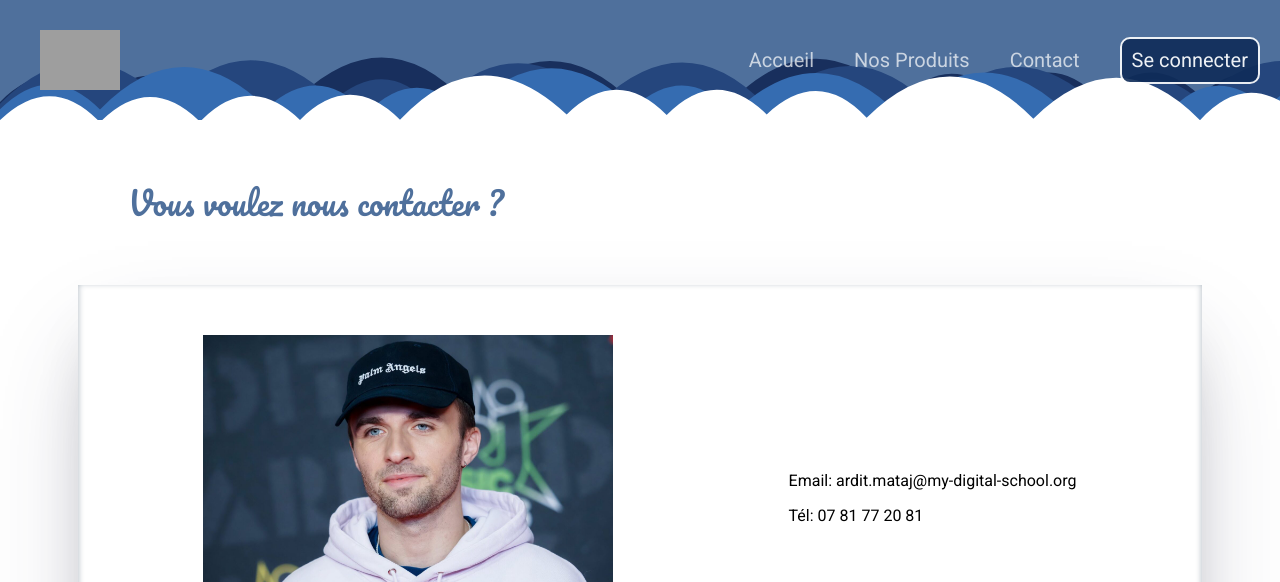
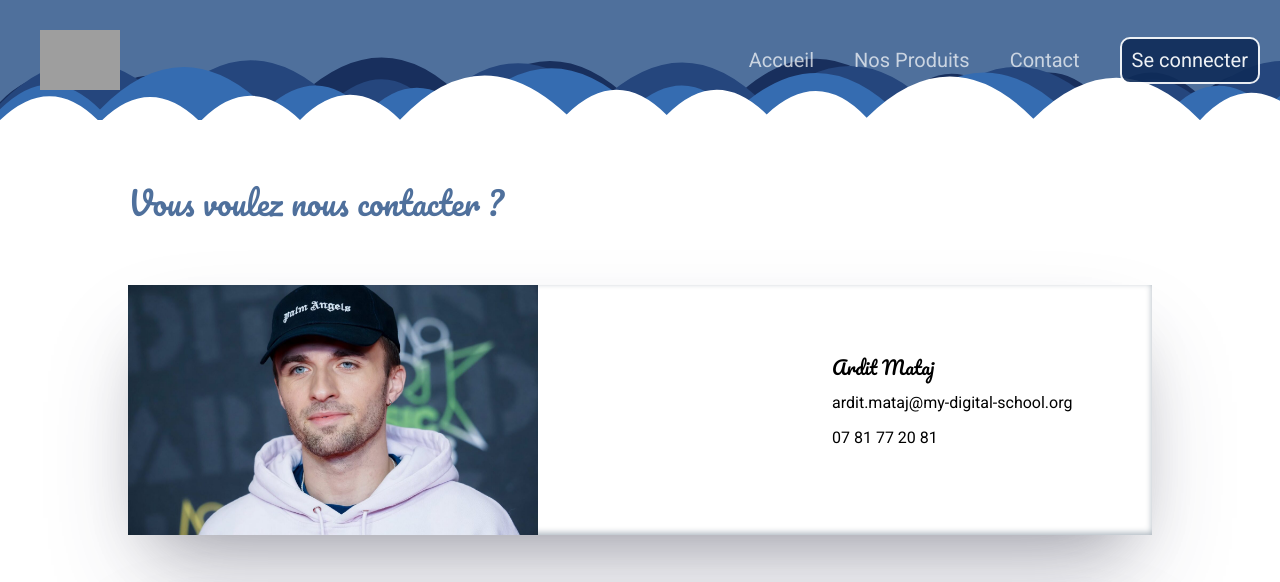
Before and after one commit to ArditMDS/Cumuloc, a Symfony app: template templates/contact/index.html.twig in a window 1280 px wide. Shown: the top 582 px of the page. Run offline with Twig, Linux system fonts and the light colour scheme; the template is opened without the code that fills it, so the values that code supplies are empty; some libraries are stand-ins or nearby versions; grey boxes are pictures that could not be loaded.

Commit message:
Change clouds height on footer, change contact card design

```diff
--- a/public/style/style.css
+++ b/public/style/style.css
@@ -244,11 +244,12 @@ h2 {
   border-radius: 15px;
   transition: .3s ease-in-out;
   box-shadow: rgba(0, 0, 0, 0.4) 0px 2px 4px, rgba(0, 0, 0, 0.3) 0px 7px 13px -3px, rgba(0, 0, 0, 0.2) 0px -3px 0px inset;
+  background-color: white;
 }
 
 .cardSquadProfil:hover {
-  transform: scale(1.02);
-  transform-origin: left center;
+  transform: scale(1.15);
+  transform-origin: center left;
   box-shadow: rgba(0, 0, 0, 0.56) 0px 22px 40px;
 }
 
@@ -353,36 +354,42 @@ footer p {
   animation: cloudMoveToRight 60s infinite both linear;
   width: 100%;
   opacity: 0.8;
+  height: 50px;
 }
 
 #footerCloud2 {
   animation: cloudMoveToRight 70s 2s infinite both linear;
   width: 100%;
   opacity: 0.8;
+  height: 30px;
 }
 
 #footerCloud3 {
   animation: cloudMoveToRight 80s 4s infinite both linear;
   width: 100%;
   opacity: 0.8;
+  height: 45px;
 }
 
 #footerCloud4 {
-  animation: cloudMoveToLeft 80s infinite both linear;
+  animation: cloudMoveToLeft 90s infinite both linear;
   width: 100%;
   opacity: 0.8;
+  height: 45px;
 }
 
 #footerCloud5 {
   animation: cloudMoveToLeft 60s 2s infinite both linear;
   width: 100%;
   opacity: 0.8;
+  height: 30px;
 }
 
 #footerCloud6 {
   animation: cloudMoveToLeft 70s 4s infinite both linear;
   width: 100%;
   opacity: 0.8;
+  height: 50px;
 }
 
 
@@ -434,20 +441,31 @@ footer p {
 .containerContact {
   display: flex;
   width: 80%;
-  justify-content: space-evenly;
+  justify-content: space-between;
   gap: 100px;
   align-items: center;
-  padding: 50px;
   margin-bottom: 50px;
   box-shadow: rgba(50, 50, 93, 0.25) 0px 50px 100px -20px, rgba(0, 0, 0, 0.3) 0px 30px 60px -30px, rgba(10, 37, 64, 0.35) 0px -2px 6px 0px inset;
 }
 
+.contactInfoContainer {
+  margin: 2em 4em;
+  width: 25%;
+}
+
+.contactInfoContainer h3 {
+  font-family: var(--main-txt-family);
+}
+
 .contactImageContainer {
   width: 40%;
+  display: grid;
 }
 
 .contactImage {
   width: 100%;
+  height: 250px;
+  object-fit: cover;
 }
 
 .sectionProductsHype{
--- a/src/Form/ProductType.php
+++ b/src/Form/ProductType.php
@@ -5,6 +5,7 @@ namespace App\Form;
 use App\Entity\Products;
 use Symfony\Component\Form\AbstractType;
 use Symfony\Component\Form\Extension\Core\Type\FileType;
+use Symfony\Component\Form\Extension\Core\Type\TextareaType;
 use Symfony\Component\Form\FormBuilderInterface;
 use Symfony\Component\OptionsResolver\OptionsResolver;
 
@@ -14,7 +15,7 @@ class ProductType extends AbstractType
     {
         $builder
             ->add('name')
-            ->add('description')
+            ->add('description', TextareaType::class)
             ->add('price')
             ->add('quantity_left')
             ->add('thumbnail', FileType::class, [
--- a/templates/contact/index.html.twig
+++ b/templates/contact/index.html.twig
@@ -5,31 +5,31 @@
         <section class="containerContact">
             <div class="contactImageContainer">
                 <img class="contactImage" src="../uploads/squeezie.jpg" alt="">
-                <p>Ardit Mataj</p>
             </div>
             <div class="contactInfoContainer">
-                <p>Email: ardit.mataj@my-digital-school.org</p>
-                <p>Tél: 07 81 77 20 81</p>
+                <h3>Ardit Mataj</h3>
+                <p>ardit.mataj@my-digital-school.org</p>
+                <p>07 81 77 20 81</p>
             </div>
         </section>
         <section class="containerContact">
             <div class="contactInfoContainer">
-                <p>Email: nicolas.pinier@my-digital-school.org</p>
-                <p>Tél: 06 73 57 47 29</p>
+                <h3>Nicolas Pinier</h3>
+                <p>nicolas.pinier@my-digital-school.org</p>
+                <p>06 73 57 47 29</p>
             </div>
             <div class="contactImageContainer">
                 <img class="contactImage" src="../uploads/jdg.jpg" alt="">
-                <p>Nicolas Pinier</p>
             </div>
         </section>
         <section class="containerContact">
             <div class="contactImageContainer">
-                <img class="contactImage" src="../uploads/eryan.jpg" alt="">
-                <p>Eryan Gauvrit</p>
+                <img class="contactImage" src="../uploads/Bob-leponge.png" alt="">
             </div>
             <div class="contactInfoContainer">
-                <p>Email: eryan.gauvrit@my-digital-school.org</p>
-                <p>Tél: 06 20 76 71 97</p>
+                <h3>Eryan Gauvrit</h3>
+                <p>eryan.gauvrit@my-digital-school.org</p>
+                <p>06 20 76 71 97</p>
             </div>
         </section>
 
```
